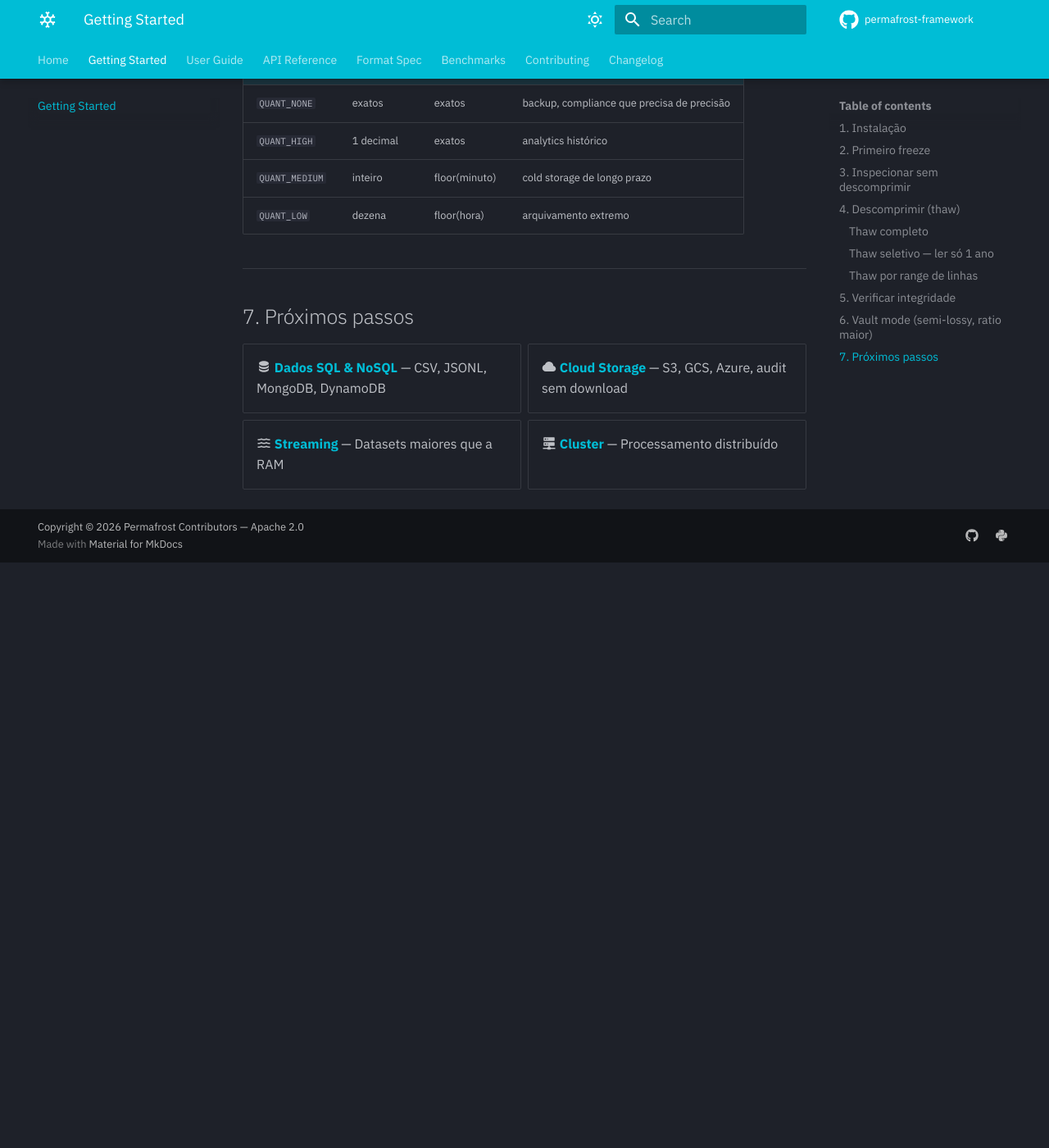
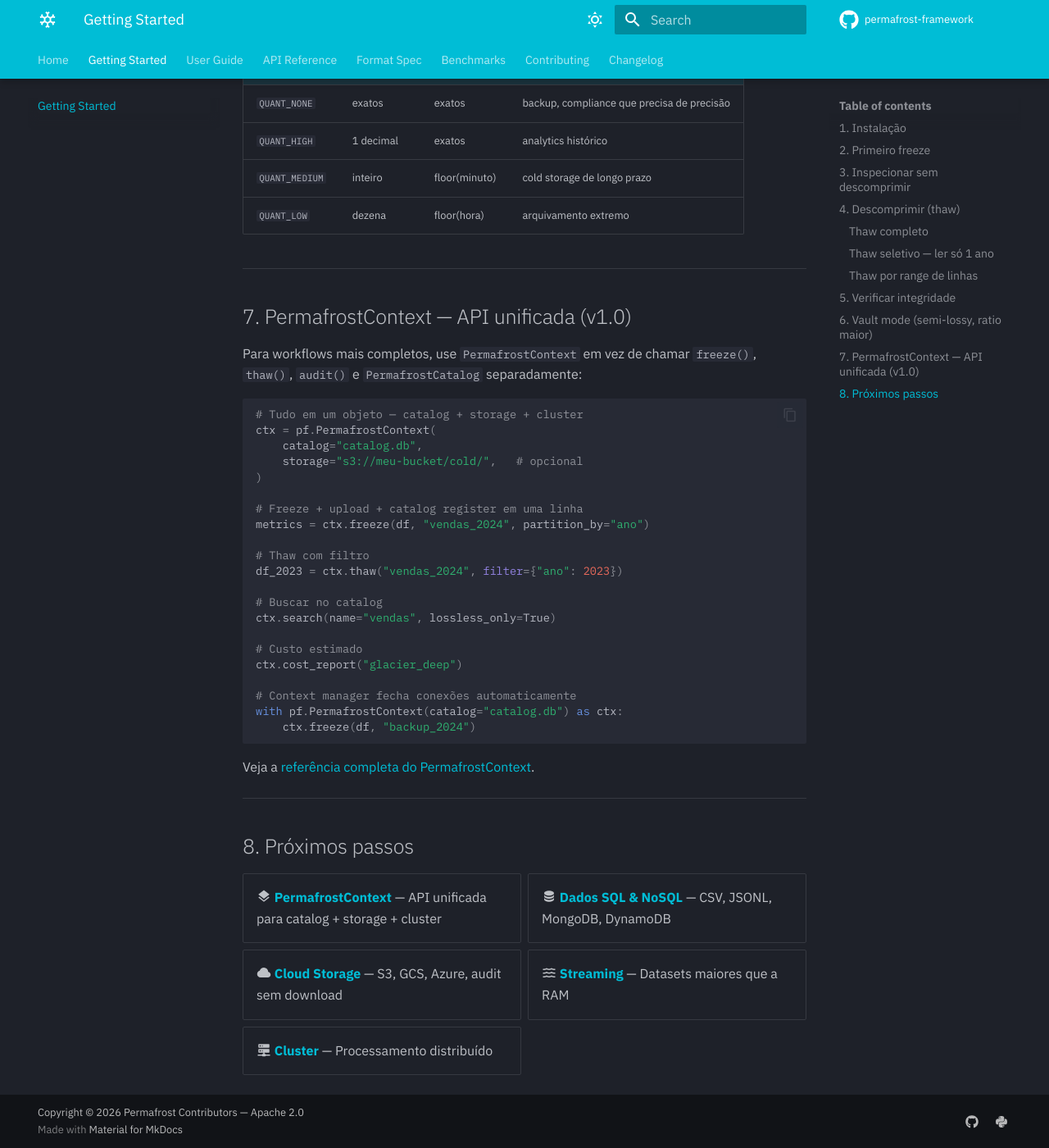
Before and after one commit to caua-ferreira/permafrost-framework, an MkDocs documentation site: the page built from docs/getting-started.md, in a window 1280 px wide and 1400 px high, scrolled down 3223 px. Shown: the whole window at 82% size. Built offline with MkDocs 1.6.1 and Material for MkDocs 9.7.7, drawn with Linux system fonts in a browser that asks for light colours; comment, search, counter and statistics services are not loaded; the version menu is left out; before the commit the page ends 3909 px from its top, so only the background shows below that.

Commit message:
docs: MkDocs — PermafrostContext, getting-started v0.8.0, badges
- Adiciona api-reference/context.md com referência completa da PermafrostContext
- Atualiza getting-started.md: versão 0.8.0, seção 7 PermafrostContext
- Adiciona PermafrostContext ao nav do mkdocs.yml
- Corrige badge PyPI (badge.fury.io → img.shields.io)
- Adiciona PermafrostContext à tabela de features do index.md

````diff
--- a/docs/getting-started.md
+++ b/docs/getting-started.md
@@ -23,7 +23,7 @@ Verifique a instalação:
 
 ```python
 import permafrost as pf
-print(pf.__version__)   # 0.5.0
+print(pf.__version__)   # 0.8.0
 ```
 
 ---
@@ -167,9 +167,45 @@ print(f"Vault ratio: {metrics_vault['ratio']:.2f}×")  # ~10×+ vs ~8.5× lossle
 
 ---
 
-## 7. Próximos passos
+## 7. PermafrostContext — API unificada (v1.0)
+
+Para workflows mais completos, use `PermafrostContext` em vez de chamar
+`freeze()`, `thaw()`, `audit()` e `PermafrostCatalog` separadamente:
+
+```python
+# Tudo em um objeto — catalog + storage + cluster
+ctx = pf.PermafrostContext(
+    catalog="catalog.db",
+    storage="s3://meu-bucket/cold/",   # opcional
+)
+
+# Freeze + upload + catalog register em uma linha
+metrics = ctx.freeze(df, "vendas_2024", partition_by="ano")
+
+# Thaw com filtro
+df_2023 = ctx.thaw("vendas_2024", filter={"ano": 2023})
+
+# Buscar no catalog
+ctx.search(name="vendas", lossless_only=True)
+
+# Custo estimado
+ctx.cost_report("glacier_deep")
+
+# Context manager fecha conexões automaticamente
+with pf.PermafrostContext(catalog="catalog.db") as ctx:
+    ctx.freeze(df, "backup_2024")
+```
+
+Veja a [referência completa do PermafrostContext](api-reference/context.md).
+
+---
+
+## 8. Próximos passos
 
 <div class="grid cards" markdown>
+
+- :material-layers: **[PermafrostContext](api-reference/context.md)**
+  — API unificada para catalog + storage + cluster
 
 - :material-database: **[Dados SQL & NoSQL](user-guide/nosql.md)**
   — CSV, JSONL, MongoDB, DynamoDB
--- a/mkdocs.yml
+++ b/mkdocs.yml
@@ -100,6 +100,7 @@ nav:
     - Catalog (DuckDB): user-guide/catalog.md
     - Cluster Distribuído: user-guide/cluster.md
   - API Reference:
+    - PermafrostContext (v1.0): api-reference/context.md
     - Core (freeze/thaw/audit): api-reference/core.md
     - PermafrostCatalog: api-reference/catalog.md
     - StorageAdapter: api-reference/storage.md
````
Also changed, not shown: docs/api-reference/context.md (added, +216 -0 lines), docs/index.md (+3 -1 lines).
